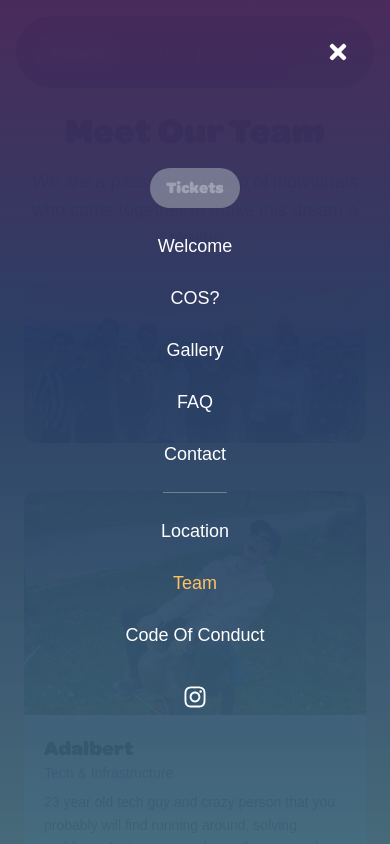
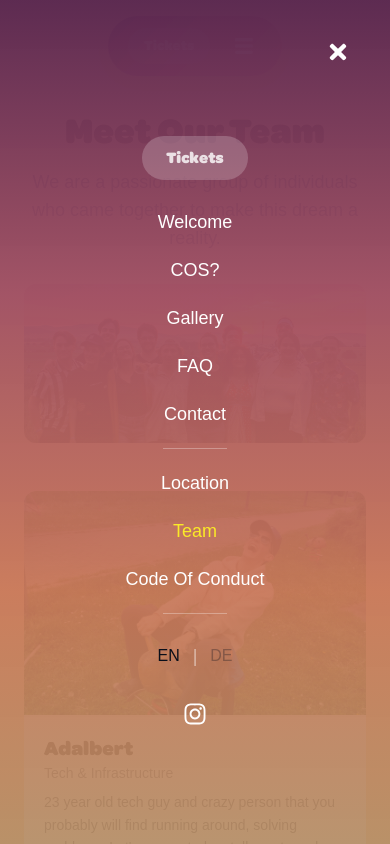
Before and after one commit to dev-cityofseekers/cos_website, a React (Vite) app: page /team in a window 390 px wide. Both pictures are taken after a click on the button "Open navigation menu". Shown: the top 844 px of the page. Built offline with nearby package versions, Linux system fonts and the light colour scheme.

Commit message:
feat(mobile): Cleaner header bar + warm sunset gradient
- Simplified mobile header: only Tickets + Hamburger
- Moved Language Switcher to mobile menu overlay
- Warm saturated gradient: purple → pink → orange
- More compact header pill design

```diff
--- a/src/components/Header.tsx
+++ b/src/components/Header.tsx
@@ -69,11 +69,11 @@ function Header() {
           className={`fixed top-0 w-auto mt-7 p-4 px-6 z-10 hidden md:flex items-center justify-center rounded-full transition-all duration-300`}
           style={{
             background:
-              "linear-gradient(135deg, rgba(70, 40, 90, 0.92) 0%, rgba(40, 60, 100, 0.92) 50%, rgba(60, 90, 110, 0.88) 100%)",
-            backdropFilter: "blur(12px)",
+              "linear-gradient(135deg, rgba(90, 40, 80, 0.9) 0%, rgba(160, 80, 110, 0.88) 50%, rgba(200, 130, 100, 0.85) 100%)",
+            backdropFilter: "blur(16px)",
             boxShadow: isScrolled
-              ? "0 4px 30px rgba(0, 0, 0, 0.25)"
-              : "0 4px 20px rgba(0, 0, 0, 0.15)",
+              ? "0 4px 30px rgba(0, 0, 0, 0.2)"
+              : "0 4px 20px rgba(0, 0, 0, 0.12)",
           }}
         >
           {/* Ticket Button */}
@@ -150,38 +150,29 @@ function Header() {
 
       {/* Mobile Navigation */}
       <nav
-        className={`md:hidden fixed left-1/2 -translate-x-1/2 w-11/12 mt-4 p-4 z-10 rounded-full transition-all duration-300 ease-in-out ${
+        className={`md:hidden fixed left-1/2 -translate-x-1/2 mt-4 px-5 py-3 z-10 rounded-full transition-all duration-300 ease-in-out ${
           isHidden ? "-top-24 opacity-0" : "top-0 opacity-100"
         }`}
         style={{
           background:
-            "linear-gradient(135deg, rgba(70, 40, 90, 0.95) 0%, rgba(40, 60, 100, 0.95) 50%, rgba(60, 90, 110, 0.9) 100%)",
-          backdropFilter: "blur(12px)",
-          boxShadow: "0 4px 30px rgba(0, 0, 0, 0.3)",
+            "linear-gradient(135deg, rgba(90, 40, 80, 0.9) 0%, rgba(180, 90, 120, 0.88) 50%, rgba(220, 140, 100, 0.85) 100%)",
+          backdropFilter: "blur(16px)",
+          boxShadow: "0 4px 24px rgba(0, 0, 0, 0.2)",
         }}
       >
-        <div className="flex items-center justify-between">
-          <div className="flex-1">
+        <div className="flex items-center gap-4">
           {/* Ticket Button */}
           <div className="relative group">
             <button
               disabled
-                className="mr-6 px-4 py-2 bg-gray-400 text-gray-200 rounded-full font-omnes font-bold cursor-not-allowed shadow-lg opacity-60"
+              className="px-4 py-2 bg-white/20 text-white/80 rounded-full font-omnes font-bold cursor-not-allowed text-sm"
               aria-label="Tickets not yet available"
             >
               {t("general.header.tickets")}
             </button>
-              <div className="absolute hidden group-hover:block bg-cos-off-black text-white text-xs px-2 py-1 rounded whitespace-nowrap -bottom-10 left-0 shadow-lg z-50">
-                Tickets will be available soon
-              </div>
-            </div>
           </div>
 
-          <div className="flex-1 flex justify-center">
-            <LanguageSwitcher />
-          </div>
-
-          <div className="flex-1 flex justify-end">
+          {/* Hamburger Menu */}
           <button
             onClick={handleMenuToggle}
             aria-label="Open navigation menu"
@@ -191,20 +182,19 @@ function Header() {
             <FaBars className="text-xl text-white" aria-hidden="true" />
           </button>
         </div>
-        </div>
       </nav>
 
       {/* Mobile Menu Overlay */}
       {isMenuOpen && (
         <div
-          className="fixed inset-0 text-white z-20 p-8"
+          className="fixed inset-0 text-white z-20 p-8 overflow-y-auto"
           style={{
             background:
-              "linear-gradient(180deg, rgba(70, 40, 90, 0.98) 0%, rgba(40, 60, 100, 0.98) 40%, rgba(60, 100, 120, 0.95) 100%)",
+              "linear-gradient(180deg, rgba(90, 40, 80, 0.98) 0%, rgba(160, 80, 100, 0.97) 35%, rgba(200, 120, 90, 0.95) 70%, rgba(180, 140, 100, 0.93) 100%)",
           }}
           onClick={handleMenuClose}
         >
-          <div className="w-full flex justify-end pb-24">
+          <div className="w-full flex justify-end pb-16">
             <button
               onClick={handleMenuClose}
               aria-label="Close navigation menu"
@@ -214,20 +204,18 @@ function Header() {
             </button>
           </div>
 
-          <div className="flex flex-col items-center space-y-6">
+          <div className="flex flex-col items-center space-y-5">
             {/* Ticket Button */}
-            <div className="relative group">
+            <div className="relative group mb-2">
               <button
                 disabled
-                className="px-4 py-2 bg-gray-400 text-gray-200 rounded-full font-omnes font-bold cursor-not-allowed shadow-lg opacity-60"
+                className="px-6 py-2.5 bg-white/20 text-white/80 rounded-full font-omnes font-bold cursor-not-allowed text-base"
                 aria-label="Tickets not yet available"
               >
                 {t("general.header.tickets")}
               </button>
-              <div className="absolute hidden group-hover:block bg-cos-off-black text-white text-sm px-3 py-2 rounded-lg whitespace-nowrap -bottom-12 left-1/2 -translate-x-1/2 shadow-lg z-50">
-                Tickets will be available soon
             </div>
-            </div>
+
             {/* Scroll sections */}
             {NAV_SCROLL_ITEMS.map((item) =>
               isHomePage ? (
@@ -237,7 +225,7 @@ function Header() {
                   spy={true}
                   smooth={true}
                   duration={500}
-                  className="cursor-pointer text-lg hover:text-cos-orange transition-colors duration-200"
+                  className="cursor-pointer text-lg hover:text-cos-yellow transition-colors duration-200"
                   onClick={handleMenuClose}
                 >
                   {item.label}
@@ -246,7 +234,7 @@ function Header() {
                 <RouterLink
                   key={item.key}
                   to={`/#${item.key}`}
-                  className="cursor-pointer text-lg hover:text-cos-orange transition-colors duration-200"
+                  className="cursor-pointer text-lg hover:text-cos-yellow transition-colors duration-200"
                   onClick={handleMenuClose}
                 >
                   {item.label}
@@ -255,15 +243,15 @@ function Header() {
             )}
 
             {/* Divider */}
-            <div className="w-16 h-px bg-white/30 my-2" />
+            <div className="w-16 h-px bg-white/30 my-1" />
 
             {/* Page links */}
             {NAV_PAGE_ITEMS.map((item) => (
               <RouterLink
                 key={item.key}
                 to={item.path}
-                className={`cursor-pointer text-lg hover:text-cos-orange transition-colors duration-200 ${
-                  location.pathname === item.path ? "text-cos-orange" : ""
+                className={`cursor-pointer text-lg hover:text-cos-yellow transition-colors duration-200 ${
+                  location.pathname === item.path ? "text-cos-yellow" : ""
                 }`}
                 onClick={handleMenuClose}
               >
@@ -272,16 +260,25 @@ function Header() {
             ))}
             <a
               href={"/code"}
-              className="cursor-pointer text-lg hover:text-cos-orange transition-colors duration-200"
+              className="cursor-pointer text-lg hover:text-cos-yellow transition-colors duration-200"
               onClick={handleMenuClose}
             >
-              {" "}
               Code Of Conduct
             </a>
+
+            {/* Divider */}
+            <div className="w-16 h-px bg-white/30 my-1" />
+
+            {/* Language Switcher */}
+            <div className="pt-2">
+              <LanguageSwitcher />
+            </div>
+
+            {/* Social */}
             <a
               href={SOCIAL.INSTAGRAM_URL}
               aria-label="Follow us on Instagram"
-              className="mt-8 p-3 hover:bg-white/10 rounded-full transition-colors duration-200"
+              className="mt-4 p-3 hover:bg-white/10 rounded-full transition-colors duration-200"
               target="_blank"
               rel="noopener noreferrer"
             >
```
Lines whose indentation alone changed are shown as unchanged.
